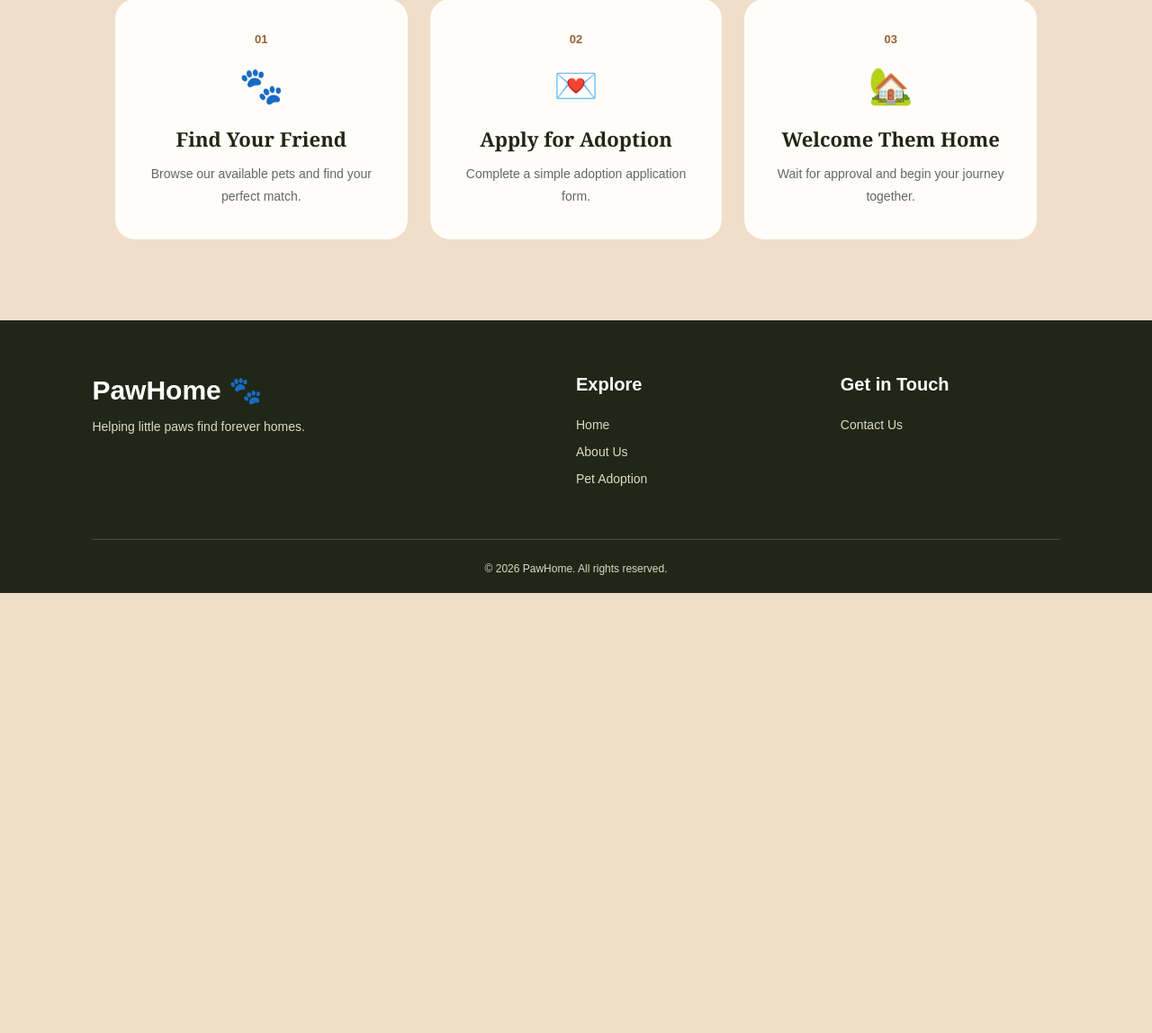
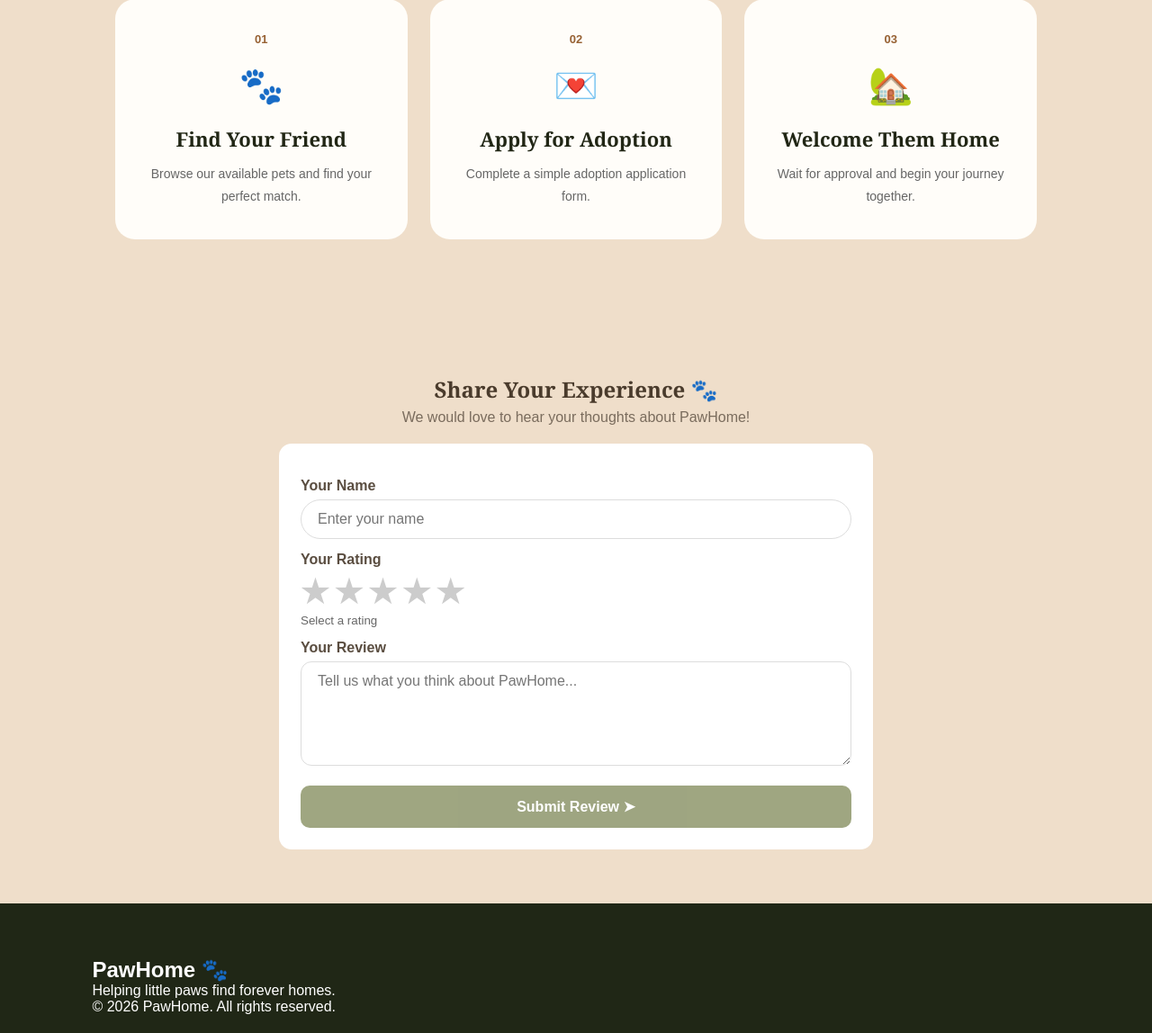
Before and after one commit to haziqah011/WEB-DEV-AS1, a PHP site: page / in a window 1280 px wide. Shown: the part 1283-2431 px from the top of the page at 90% size. Before the commit the page ends 1942 px from the top, so only its background shows below. Run offline with PHP 8.4, Linux system fonts and the light colour scheme; data that the repository does not hold is empty.

Commit message:
review added

```diff
--- a/index.php
+++ b/index.php
@@ -1,5 +1,32 @@
+
 <?php
 require 'db.php';
+
+// ---------- REVIEW FORM HANDLER ----------
+$reviewMsg = "";
+$reviewOk  = (($_GET['review'] ?? '') === 'success');
+
+if ($_SERVER['REQUEST_METHOD'] === 'POST' && isset($_POST['submit_review'])) {
+    csrf_check();
+
+    $rName    = trim($_POST['name'] ?? '');
+    $rRating  = (int)($_POST['rating'] ?? 0);
+    $rComment = trim($_POST['comment'] ?? '');
+
+    if ($rName === '' || mb_strlen($rName) > 60) {
+        $reviewMsg = "Please enter your name (up to 60 characters).";
+    } elseif ($rRating < 1 || $rRating > 5) {
+        $reviewMsg = "Please select a star rating.";
+    } elseif ($rComment === '' || mb_strlen($rComment) > 1000) {
+        $reviewMsg = "Please write a review (up to 1000 characters).";
+    } else {
+        $stmt = $pdo->prepare("INSERT INTO reviews (pet_id, name, rating, comment) VALUES (NULL, ?, ?, ?)");
+        $stmt->execute([$rName, $rRating, $rComment]);
+        header("Location: index.php?review=success#review");
+        exit;
+    }
+}
+
 // Newest pets that are still available
 $featured = $pdo->query("SELECT id, name, breed, age, image FROM pets WHERE status = 'Available' ORDER BY id DESC LIMIT 6")->fetchAll();
 ?>
@@ -13,6 +40,7 @@ $featured = $pdo->query("SELECT id, name, breed, age, image FROM pets WHERE stat
     <title>PawHome | Find Your Forever Friend</title>
 
     <link rel="stylesheet" href="style.css">
+    <link rel="stylesheet" href="review.css">
 </head>
 
 <body>
@@ -153,40 +181,70 @@ $featured = $pdo->query("SELECT id, name, breed, age, image FROM pets WHERE stat
 
     </section>
 
+
+    <!-- REVIEW FORM -->
+    <section class="review-section" id="review">
+        <h2>Share Your Experience 🐾</h2>
+        <p class="review-sub">We would love to hear your thoughts about PawHome!</p>
+
+        <?php if ($reviewOk): ?>
+            <div class="review-alert review-success">Thank you! Your review has been submitted.</div>
+        <?php elseif ($reviewMsg): ?>
+            <div class="review-alert review-error"><?= e($reviewMsg) ?></div>
+        <?php endif; ?>
+
+        <form method="POST" action="index.php#review" class="review-form">
+            <?= csrf_field() ?>
+
+            <label for="rname">Your Name</label>
+            <input type="text" id="rname" name="name" maxlength="60"
+                   placeholder="Enter your name" required
+                   value="<?= e($_POST['name'] ?? '') ?>">
+
+            <label>Your Rating</label>
+            <div class="star-rating">
+                <input type="radio" id="star5" name="rating" value="5"><label for="star5" title="5 stars">★</label>
+                <input type="radio" id="star4" name="rating" value="4"><label for="star4" title="4 stars">★</label>
+                <input type="radio" id="star3" name="rating" value="3"><label for="star3" title="3 stars">★</label>
+                <input type="radio" id="star2" name="rating" value="2"><label for="star2" title="2 stars">★</label>
+                <input type="radio" id="star1" name="rating" value="1"><label for="star1" title="1 star">★</label>
+            </div>
+            <small id="rating-text">Select a rating</small>
+
+            <label for="rcomment">Your Review</label>
+            <textarea id="rcomment" name="comment" rows="5" maxlength="1000"
+                      placeholder="Tell us what you think about PawHome..." required><?= e($_POST['comment'] ?? '') ?></textarea>
+
+            <button type="submit" name="submit_review" id="review-btn" disabled>Submit Review ➤</button>
+        </form>
+    </section>
+
 </main>
 
 
 <!-- FOOTER -->
+<footer class="home-footer" id="contact">
 
-<footer class="home-footer">
-    <div class="footer-container">
+    <h2>PawHome 🐾</h2>
 
-        <!-- PawHome -->
-        <div class="footer-brand">
-            <h2>PawHome 🐾</h2>
-            <p>Helping little paws find forever homes.</p>
-        </div>
+    <p>
+        Helping little paws find forever homes.
+    </p>
 
-        <!-- Explore -->
-        <div class="footer-section">
-            <h3>Explore</h3>
-            <a href="index.php">Home</a>
-            <a href="about_us.php">About Us</a>
-            <a href="pets.php">Pet Adoption</a>
-        </div>
+    <p class="copyright">
+        © 2026 PawHome. All rights reserved.
+    </p>
 
-        <!-- Get in Touch -->
-        <div class="footer-section">
-            <h3>Get in Touch</h3>
-            <a href="contact.php">Contact Us</a>
-        </div>
+</footer>
 
-    </div>
-
-    <div class="footer-bottom">
-        <p>&copy; 2026 PawHome. All rights reserved.</p>
-    </div>
-</footer>
+<script>
+document.querySelectorAll('.star-rating input').forEach(function (r) {
+    r.addEventListener('change', function () {
+        document.getElementById('rating-text').textContent = r.value + ' out of 5 stars';
+        document.getElementById('review-btn').disabled = false;
+    });
+});
+</script>
 
 </body>
 </html>
--- /dev/null
+++ b/review.css
@@ -0,0 +1,33 @@
+/* review.css - styling for the homepage review form */
+
+.review-section { max-width: 700px; margin: 60px auto; padding: 0 20px; text-align: center; }
+.review-section h2 { color: #4a3b2c; margin-bottom: 6px; }
+.review-sub { color: #7a6c5d; margin-bottom: 20px; }
+
+.review-form { background: #fff; border-radius: 14px; padding: 24px; text-align: left; }
+.review-form label { display: block; font-weight: 600; color: #5a4d40; margin: 14px 0 6px; }
+.review-form input[type="text"],
+.review-form textarea {
+    width: 100%; box-sizing: border-box; padding: 12px 18px;
+    border: 1px solid #ddd; border-radius: 24px; font-size: 1rem; font-family: inherit;
+}
+.review-form textarea { border-radius: 12px; resize: vertical; }
+
+.star-rating { display: inline-flex; flex-direction: row-reverse; justify-content: flex-end; }
+.star-rating input { display: none; }
+.star-rating label { font-size: 2.2rem; color: #ccc; cursor: pointer; margin: 0 6px 0 0; }
+.star-rating input:checked ~ label,
+.star-rating label:hover,
+.star-rating label:hover ~ label { color: #f5b301; }
+
+.review-form small { display: block; color: #666; margin-top: 4px; }
+
+.review-form button {
+    width: 100%; margin-top: 18px; padding: 14px; border: none; border-radius: 10px;
+    background: #5f6b2e; color: #fff; font-size: 1rem; font-weight: 600; cursor: pointer;
+}
+.review-form button:disabled { opacity: 0.6; cursor: not-allowed; }
+
+.review-alert { padding: 12px 16px; border-radius: 10px; margin-bottom: 14px; }
+.review-success { background: #e3f1d3; color: #3d5a1e; }
+.review-error   { background: #fbe0e0; color: #8a2b2b; }
```
